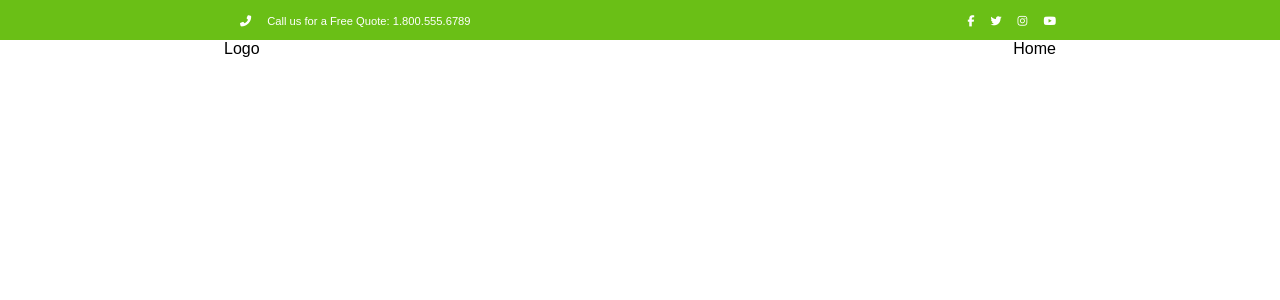
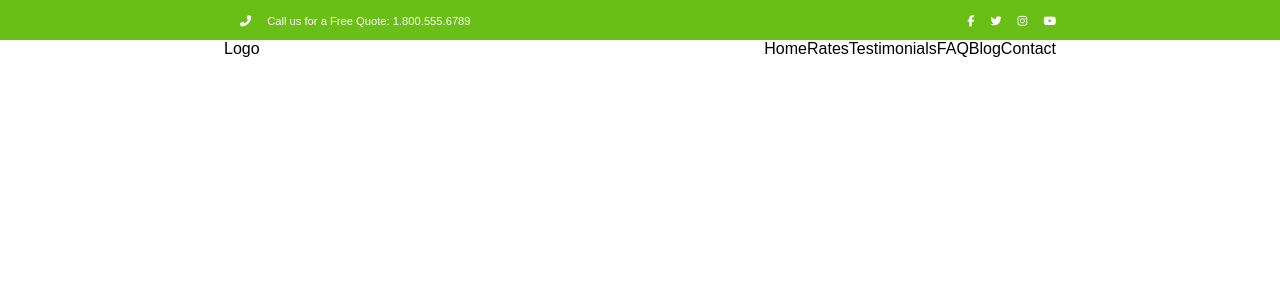
Before and after one commit to gabrieleomegna/proj-html-vuejs, a Vue app: page / in a window 1280 px wide. Shown: the top 300 px of the page. Built offline with nearby package versions, Linux system fonts and the light colour scheme.

Commit message:
Implemented menu items in navbar

```diff
--- a/src/App.vue
+++ b/src/App.vue
@@ -12,11 +12,32 @@
       data() {
         return {
           companyTelephoneNumber: '1.800.555.6789',
-          menuItems: [
+          navMenuItems: [
             {
               label: 'Home',
               link : ''
-            }
+            },
+            {
+              label: 'Rates',
+              link: ''
+            },
+            {
+              label: 'Testimonials',
+              link: ''
+            },
+            {
+              label: 'FAQ',
+              link: ''
+            },
+            {
+              label: 'Blog',
+              link: ''
+            },
+            {
+              label: 'Contact',
+              link: ''
+            },
+
           ]
         }
       }
@@ -33,7 +54,7 @@
 
 <template>
     <AppHeader :phoneNumber = "companyTelephoneNumber"
-               :menuItems = "menuItems"/>
+               :menuItems = "navMenuItems"/>
     <AppMain/>
     <AppFooter/>
 </template>
--- a/src/components/AppHeader.vue
+++ b/src/components/AppHeader.vue
@@ -40,7 +40,7 @@
                     <span>Logo</span>
                 </section>
                 <section id="menu-items">
-                    <span>{{ menuItems[0].label }}</span>
+                    <span v-for="singleItem in menuItems">{{ singleItem.label }}</span>
                 </section>
             </nav>
             <section class="jumbotron">
```
